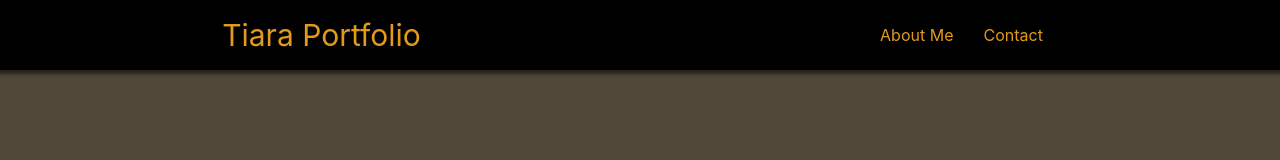
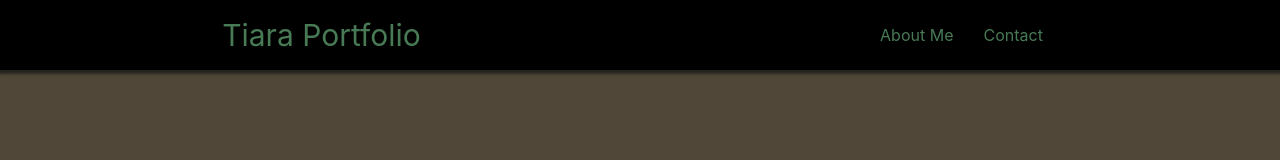
Before and after one commit to Tiarawayz/Portfolio, a React (Create React App) app: page / in a window 1280 px wide. Shown: the top 160 px of the page. Built offline with nearby package versions, Linux system fonts and the light colour scheme.

Commit message:
update index.css

```diff
--- a/src/index.css
+++ b/src/index.css
@@ -24,14 +24,14 @@ header{
 
 header .logo{
   font-size: 30px;
-  color: rgb(226, 154, 29);
+  color: rgb(72, 122, 85);
   text-decoration: none;
 }
 
 .display-menu .menu{
   padding: 0 15px;
   text-decoration: none;
-  color: rgb(226, 154, 29);
+  color: rgb(72, 122, 85);
 }
 
 header .display-menu{
```
